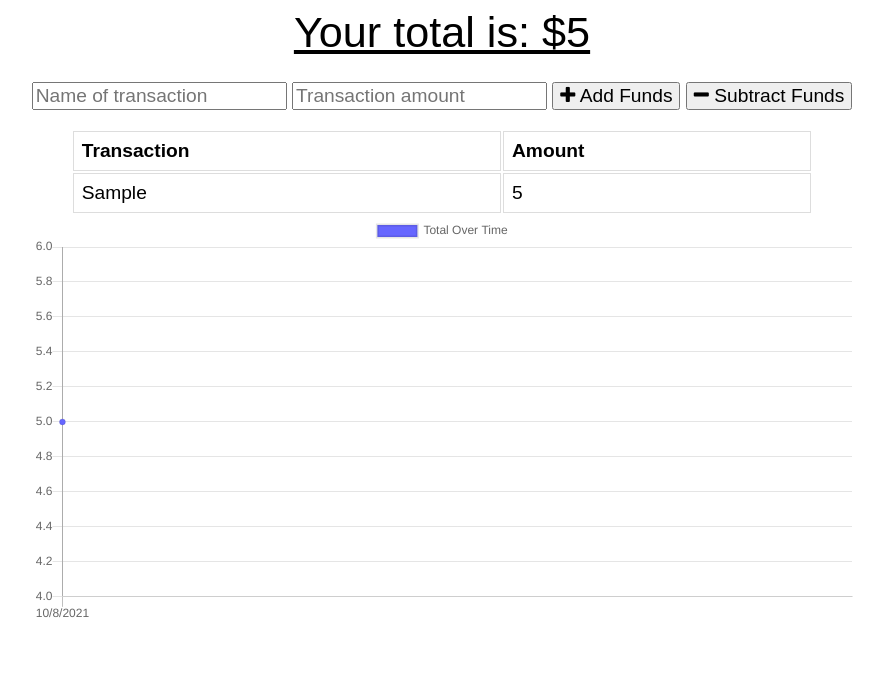
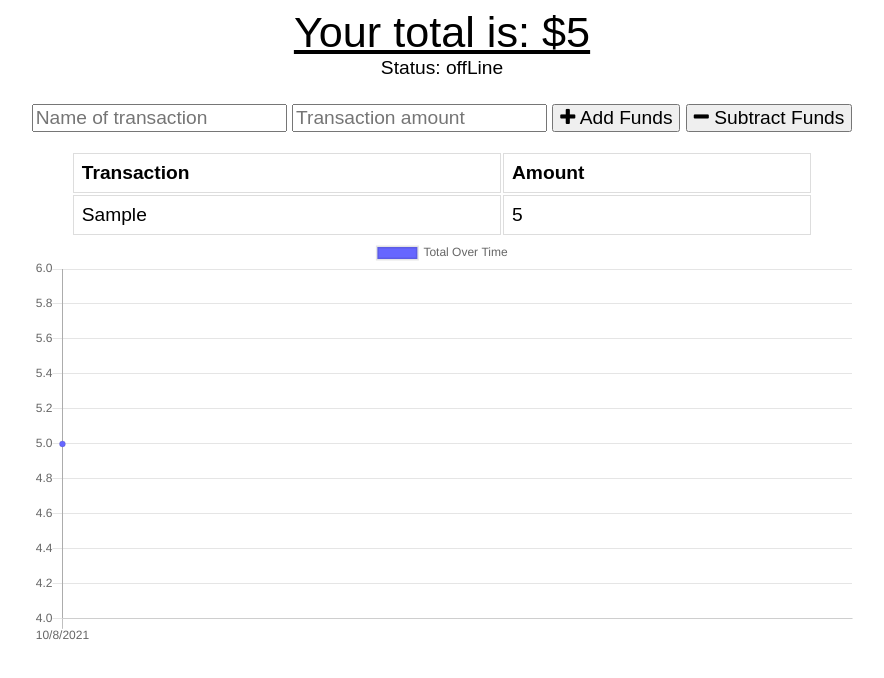
Before and after one commit to ivany9/Progressive-Budget, a website: page public/index.html in a window 1280 px wide. Both pictures are taken after typing "Sample", "5" into the empty fields and a click on the button "Add Funds". Shown: the whole page, without its empty margins (198-1082 px from the left). Drawn offline with nearby package versions, Linux system fonts and the light colour scheme; no server answers.

Commit message:
status and readme

```diff
--- a/public/db.js
+++ b/public/db.js
@@ -1,6 +1,6 @@
 let db;
 let budgetVersion;
-
+let status1 = document.querySelector("#status");
 // Create a new db request for a "budget" database.
 const request = indexedDB.open('BudgetDB', budgetVersion || 28);
 
@@ -61,6 +61,7 @@ function checkDatabase() {
 
             // Clear existing entries because our bulk add was successful
             currentStore.clear();
+            status1.textContent = "onLine";
             console.log('Clearing store 🧹');
           }
         });
@@ -72,14 +73,20 @@ request.onsuccess = function (e) {
   console.log('success');
   db = e.target.result;
 
+
   // Check if app is online before reading from db
   if (navigator.onLine) {
+    status1.textContent = "onLine";
     console.log('Backend online! 🗄️');
     checkDatabase();
   }
+
+
+
 };
 
 const saveRecord = (record) => {
+  status1.textContent = "offLine";//
   console.log('Save record invoked');
   // Create a transaction on the BudgetStore db with readwrite access
   const transaction = db.transaction(['BudgetStore'], 'readwrite');
--- a/public/index.html
+++ b/public/index.html
@@ -16,7 +16,8 @@
   <div class="wrapper">
     <div class="total">
       <div class="total">Your total is: $<span id="total">0</span></div>
-    </div>
+     </div>
+     <div class="status">Status:   <span id="status"> </span></div>
 
     <div class="form">
       <input type="text" id="t-name" placeholder="Name of transaction" />
```
Also changed, not shown: README.md, public/icons/video.gif (added).
